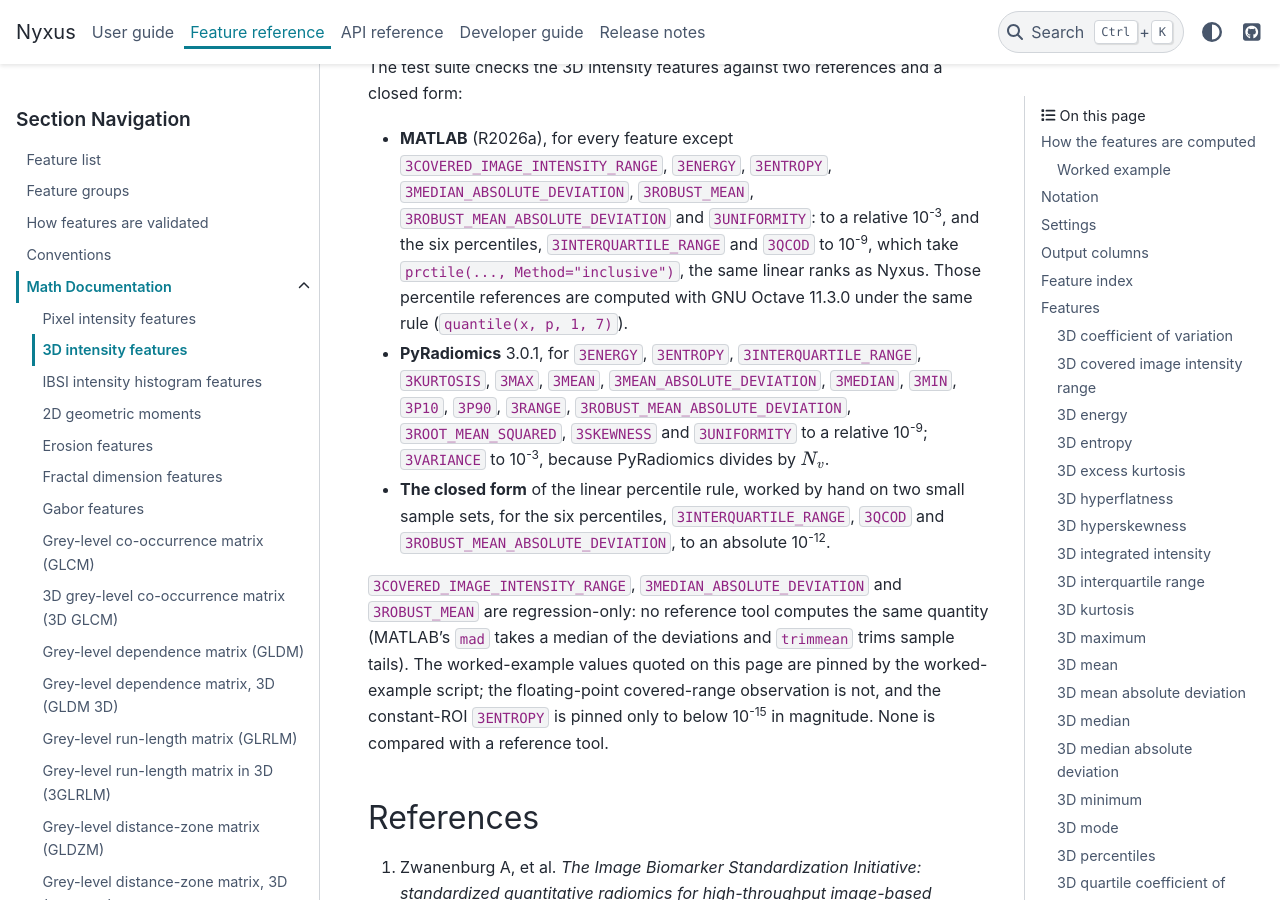
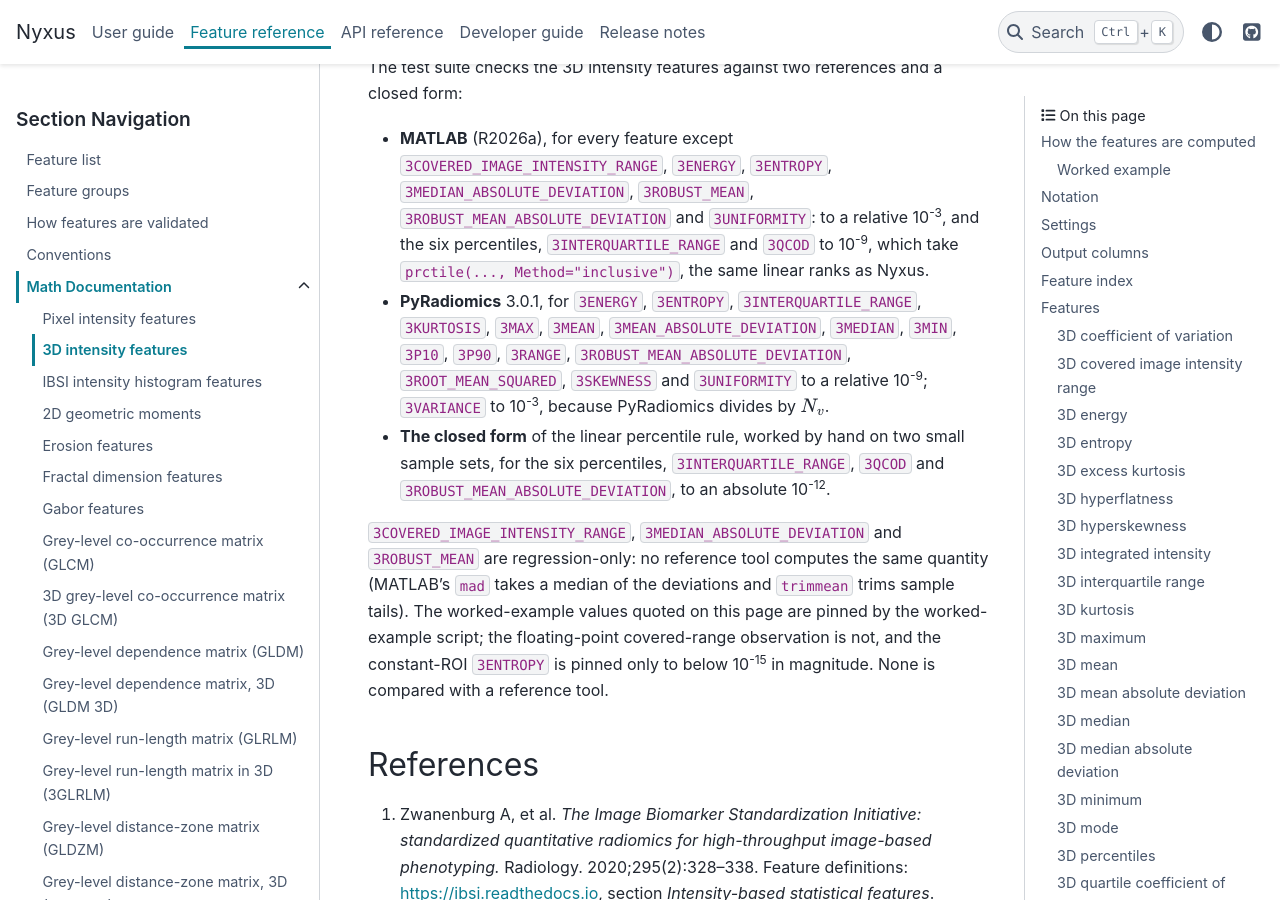
Before and after one commit to PolusAI/nyxus, a Sphinx documentation site: the page built from docs/source/Math/f_intensity_3d.rst, in a window 1280 px wide and 900 px high, scrolled down 18716 px. Built offline with Sphinx 7.4.7 and the PyData theme 0.15.4, drawn with Linux system fonts in a browser that asks for light colours.

Commit message:
test(intensity): pin the first-order percentile goldens to MATLAB R2026a
The MATLAB generators now read their fixtures and pinned tables from the
checkout, take every percentile with prctile Method="inclusive", and fail
when a value leaves its declared band; the 3D generator checks its 29
goldens against test_3d_firstorder_matlab.h as the 2D one already did.
The Octave percentile generators are gone, and the test headers, SPEC,
TOOLS, recipes, matrices, reports, registry notes, 3D scanner and the two
intensity doc pages name MATLAB R2026a as the percentile provenance.

```diff
--- a/docs/source/Math/f_intensity_3d.rst
+++ b/docs/source/Math/f_intensity_3d.rst
@@ -698,8 +698,7 @@
   ``3ENERGY``, ``3ENTROPY``, ``3MEDIAN_ABSOLUTE_DEVIATION``, ``3ROBUST_MEAN``,
   ``3ROBUST_MEAN_ABSOLUTE_DEVIATION`` and ``3UNIFORMITY``: to a relative 10\ :sup:`-3`, and the
   six percentiles, ``3INTERQUARTILE_RANGE`` and ``3QCOD`` to 10\ :sup:`-9`, which take
-  ``prctile(..., Method="inclusive")``, the same linear ranks as Nyxus. Those percentile
-  references are computed with GNU Octave 11.3.0 under the same rule (``quantile(x, p, 1, 7)``).
+  ``prctile(..., Method="inclusive")``, the same linear ranks as Nyxus.
 - **PyRadiomics** 3.0.1, for ``3ENERGY``, ``3ENTROPY``, ``3INTERQUARTILE_RANGE``,
   ``3KURTOSIS``, ``3MAX``, ``3MEAN``, ``3MEAN_ABSOLUTE_DEVIATION``, ``3MEDIAN``, ``3MIN``,
   ``3P10``, ``3P90``, ``3RANGE``, ``3ROBUST_MEAN_ABSOLUTE_DEVIATION``, ``3ROOT_MEAN_SQUARED``,
--- a/docs/source/Math/f_pixel_intensity.rst
+++ b/docs/source/Math/f_pixel_intensity.rst
@@ -896,8 +896,7 @@
   ``ROBUST_MEAN``, ``ROBUST_MEAN_ABSOLUTE_DEVIATION``, ``MEDIAN_ABSOLUTE_DEVIATION`` and
   ``HISTOGRAM``: to a relative 10\ :sup:`-3`, and to 10\ :sup:`-9` for ``P01`` to ``P99``,
   ``INTERQUARTILE_RANGE`` and ``QCOD``, which take ``prctile(..., Method="inclusive")``, the same
-  linear ranks as Nyxus. Those percentile references are computed with GNU Octave 11.3.0 under the
-  same rule (``quantile(x, p, 1, 7)``).
+  linear ranks as Nyxus.
 - **PyRadiomics** 3.0.1, for ``ENERGY``, ``ENTROPY``, ``INTERQUARTILE_RANGE``, ``KURTOSIS``,
   ``MAX``, ``MEAN``, ``MEAN_ABSOLUTE_DEVIATION``, ``MEDIAN``, ``MIN``, ``P10``, ``P90``,
   ``RANGE``, ``ROBUST_MEAN_ABSOLUTE_DEVIATION``, ``ROOT_MEAN_SQUARED``, ``SKEWNESS``,
```
Also changed, not shown: 17 other files.
